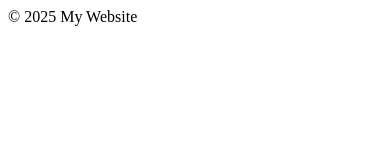
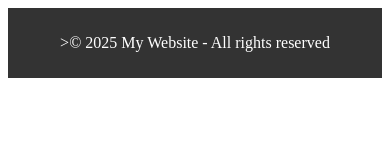
Before and after one commit to Gavriel-sys/Class3, a plain HTML site: page footer.html in a window 390 px wide. Drawn offline with Linux system fonts and the light colour scheme.

Commit message:
fix(ui): adjust footer layout on mobile

```diff
--- a/footer.html
+++ b/footer.html
@@ -1 +1,15 @@
-<footer><p>© 2025 My Website</p></footer>
+<!DOCTYPE html>
+<html lang="en">
+  <head>
+    <meta charset="UTF-8" />
+    <meta name="viewport" content="width=device-width, initial-scale=1.0" />
+    <title>Footer</title>
+  </head>
+  <body>
+    <footer
+      style="text-align: center; padding: 10px; background: #333; color: white"
+    >
+      <p>>© 2025 My Website - All rights reserved</p>
+    </footer>
+  </body>
+</html>
```
